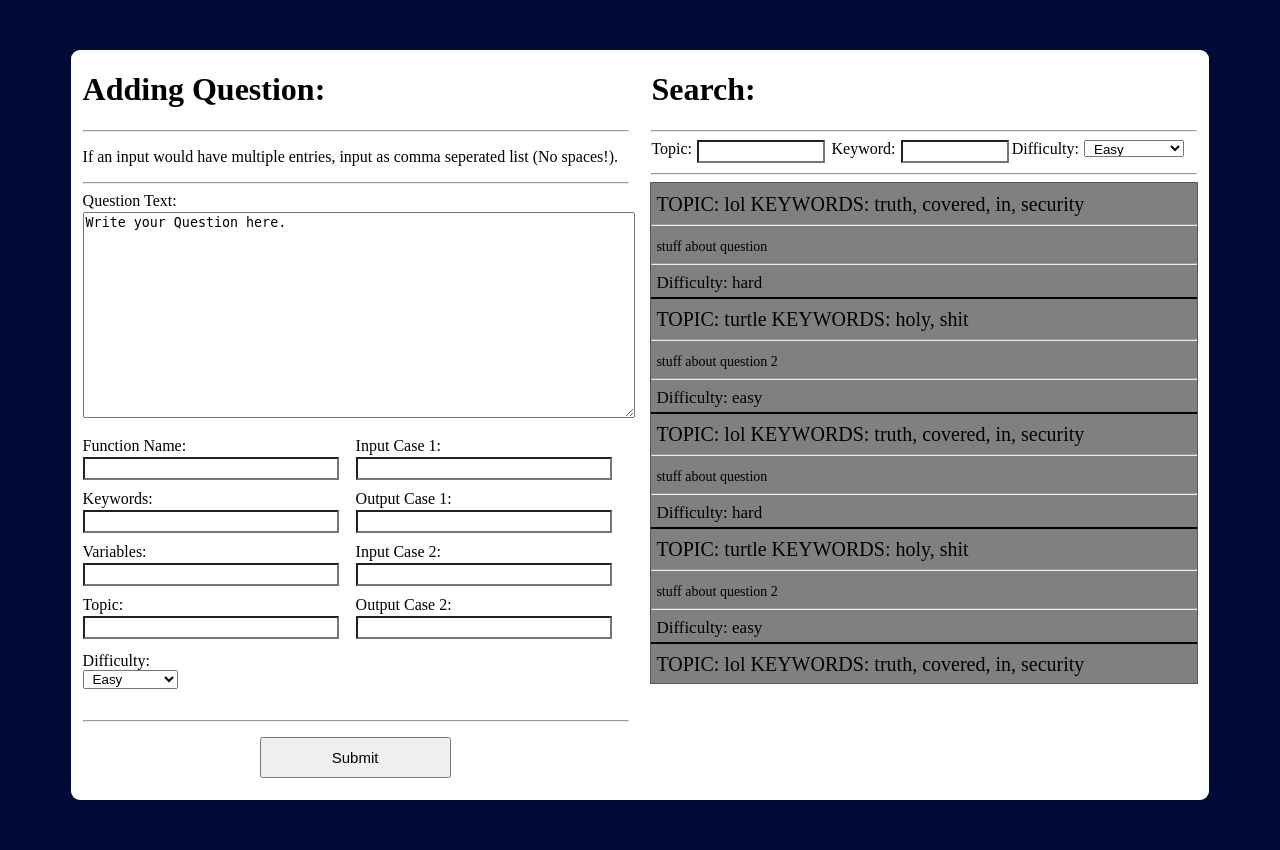
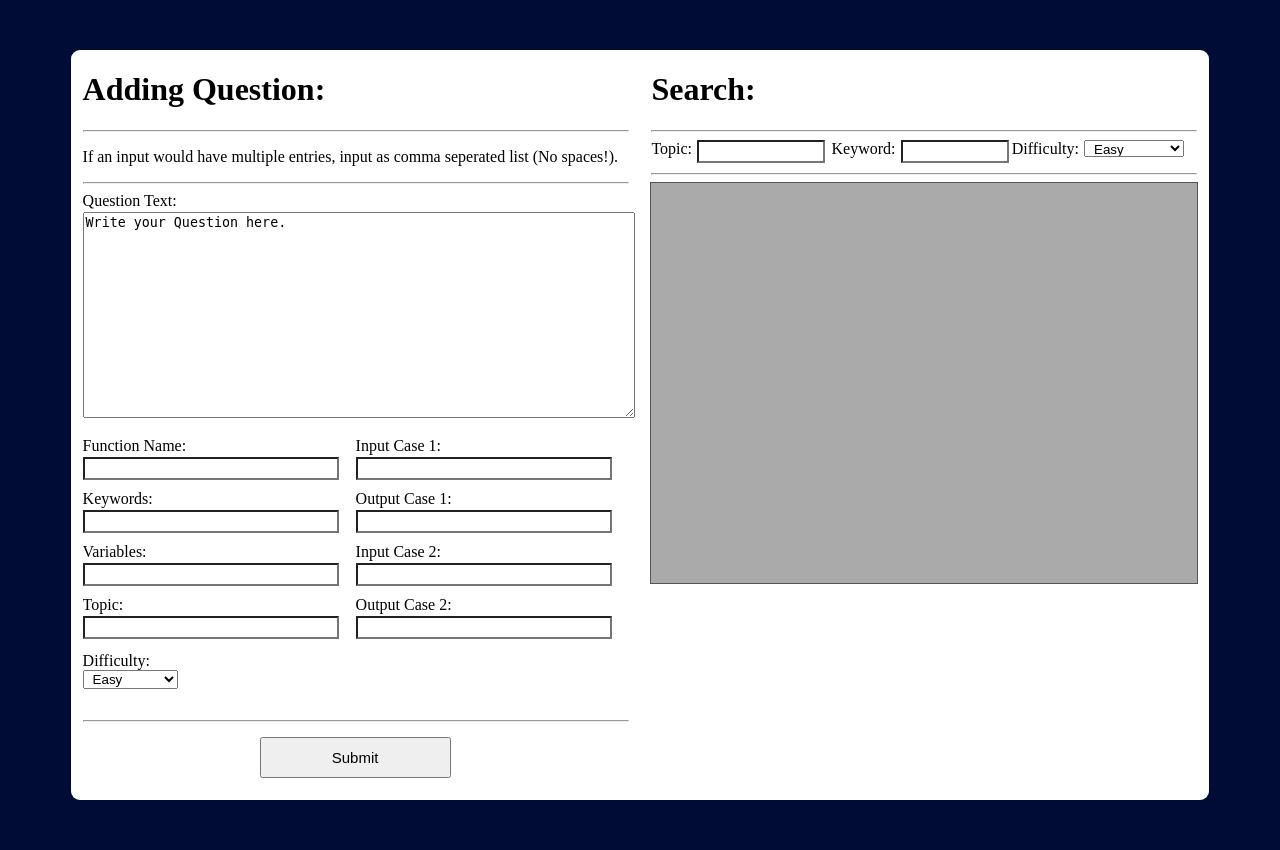
Before and after one commit to JaimeNufio/CS490FrontEnd, a PHP site: page /teacherSearch.html in a window 1280 px wide. Run offline with PHP 8.4, Linux system fonts and the light colour scheme.

Commit message:
Insert Into Scroll

```diff
--- a/script.js
+++ b/script.js
@@ -252,6 +252,9 @@ function arrayToWords(l){
 
 //Initially Load Everything in DB
 createJSONQuestionQuery();
-insert();																																																						  //
+
+
+//insert();																																																						  //
+
 //TODO
 //get all questions on page load (Will affect load times?)
--- a/style.css
+++ b/style.css
@@ -198,7 +198,7 @@ input,button{
 }
 
 .scroll{
-  height:500px;
+  height:400px;
   background-color: #AAA;
   overflow-y: scroll;
   overflow-x:hidden;
@@ -237,7 +237,7 @@ input,button{
 .questionPreview{
 
   width:100%;
-  background-color: gray;
+  background-color: #CCC;
   margin: none;
   outline-style: solid;
   outline-width: thin;
```
